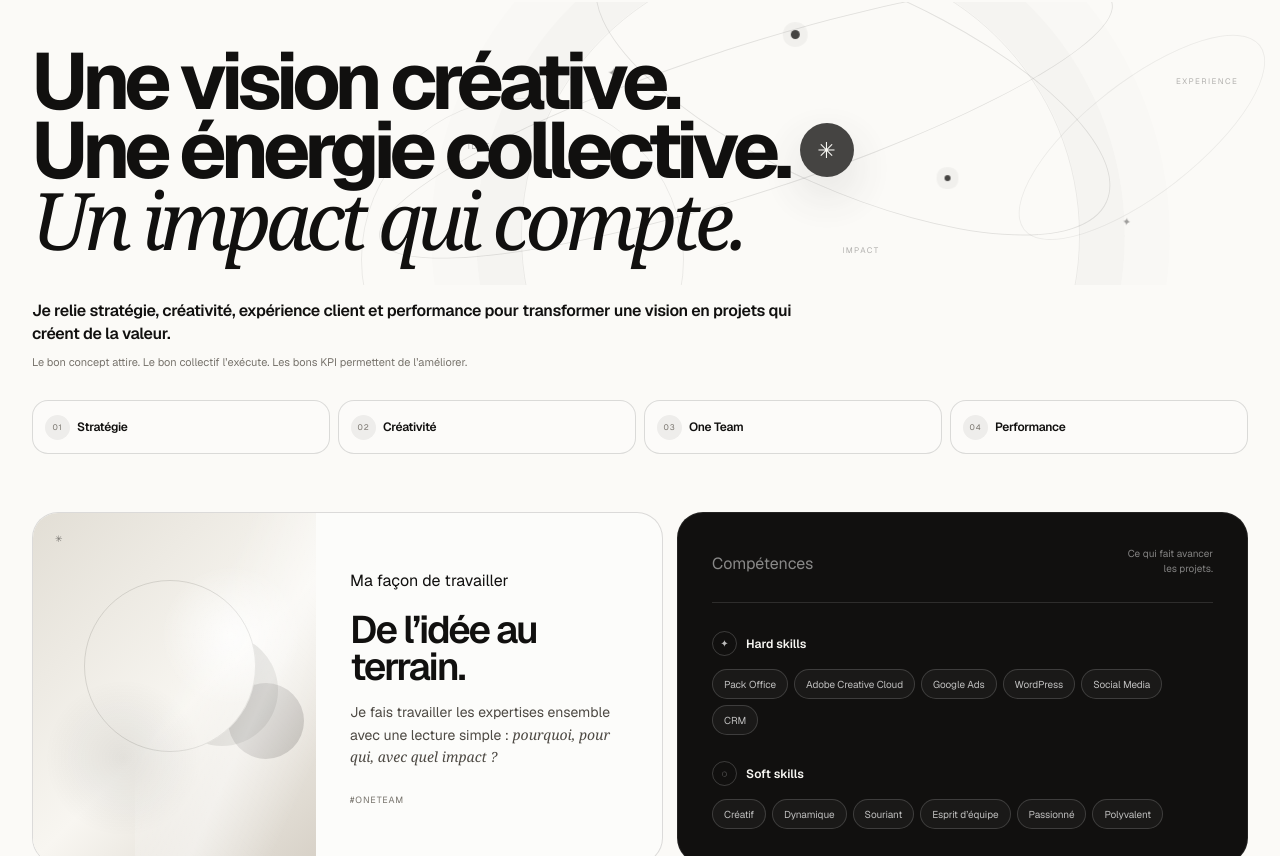
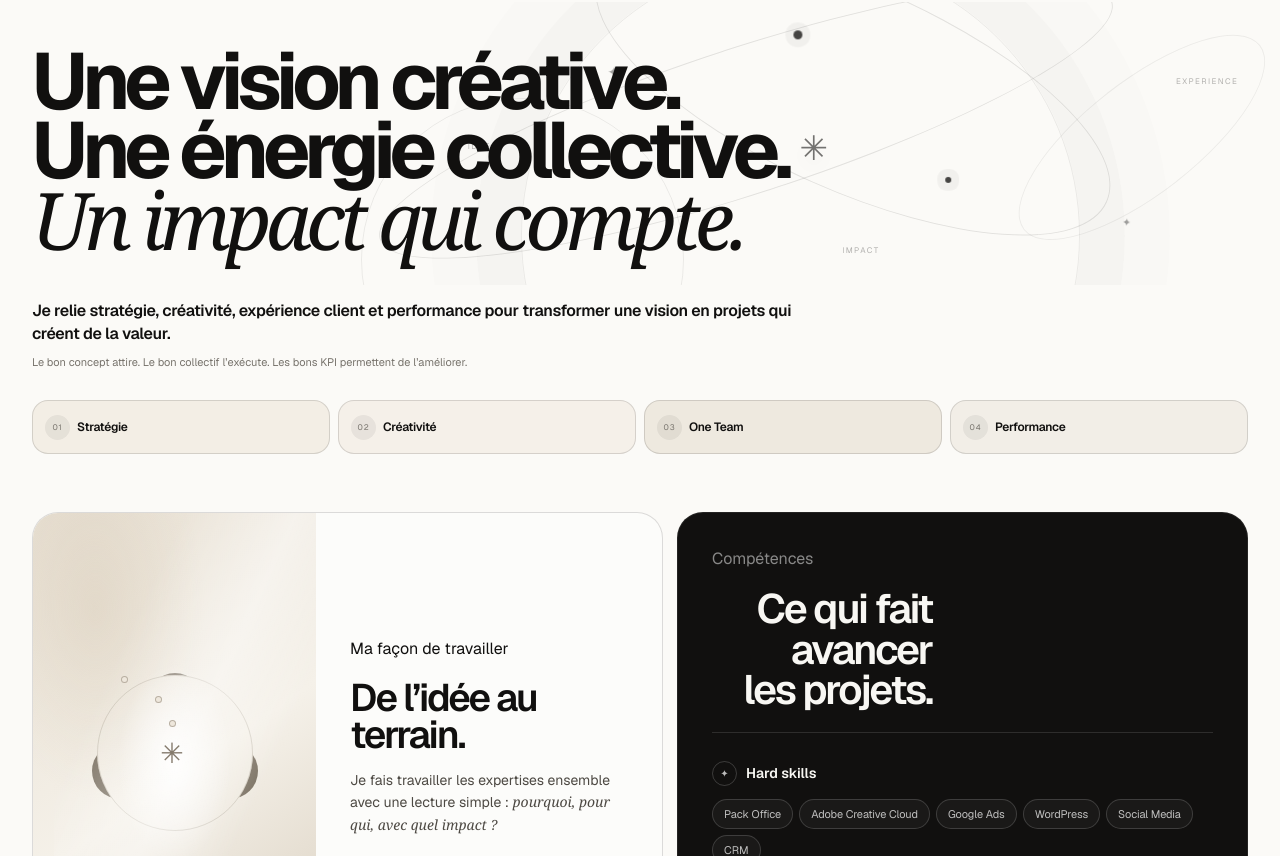
Before and after one commit to paulsebille/Portfolio, a Next.js app: page / in a window 1280 px wide. Shown: the part 1624-2480 px from the top of the page. Built offline with nearby package versions, Linux system fonts and the light colour scheme.

Commit message:
Polish About palette and skills hierarchy

```diff
--- a/app/globals.css
+++ b/app/globals.css
@@ -2144,3 +2144,59 @@ body { font-family: "Helvetica Neue", Helvetica, Arial, sans-serif; }
   .skills-card-head { display: block; }
   .skills-card-head > span { display: block; margin-top: 8px; text-align: left; }
 }
+
+
+/* About refinement */
+.about-creative-visual .creative-core {
+  width: auto; height: auto; left: 49%; top: 43%; border-radius: 0;
+  background: transparent; color: rgba(17,16,15,.75); font-size: 34px;
+  font-weight: 400; box-shadow: none; text-shadow: 0 8px 28px rgba(17,16,15,.12);
+}
+.about-principle-row:nth-child(1) { background: #f3eee5; }
+.about-principle-row:nth-child(2) { background: #f5f0e9; }
+.about-principle-row:nth-child(3) { background: #eee9df; }
+.about-principle-row:nth-child(4) { background: #f2eee7; }
+.about-principle-row:nth-child(1):hover,
+.about-principle-row:nth-child(2):hover,
+.about-principle-row:nth-child(3):hover,
+.about-principle-row:nth-child(4):hover { background: #e9e1d4; }
+.about-team-visual {
+  isolation: isolate;
+  background: radial-gradient(ellipse at 50% 52%, rgba(255,255,255,.9), transparent 28%),
+    radial-gradient(ellipse at 22% 20%, rgba(201,184,158,.28), transparent 35%),
+    linear-gradient(145deg, #e7dfd2 0%, #f5f1e9 54%, #d9cfbf 100%);
+}
+.about-team-visual::before {
+  width: 154px; height: 154px; left: 50%; top: 50%; transform: translate(-50%,-50%);
+  border: 1px solid rgba(86,72,54,.18);
+  box-shadow: -55px 18px 0 -50px rgba(76,64,48,.7), 55px 18px 0 -50px rgba(76,64,48,.7),
+    0 -52px 0 -50px rgba(76,64,48,.65);
+}
+.about-team-visual .team-art-mark {
+  position: absolute; left: 50%; top: 50%; z-index: 2; transform: translate(-50%,-50%);
+  color: rgba(85,70,51,.72); font-size: 28px; line-height: 1;
+}
+.about-team-visual .team-orbit-dot {
+  position: absolute; z-index: 2; width: 7px; height: 7px;
+  border: 1px solid rgba(85,70,51,.35); border-radius: 50%; background: #eee7dc;
+}
+.about-team-visual .dot-one { left: 31%; top: 34%; }
+.about-team-visual .dot-two { right: 27%; top: 38%; }
+.about-team-visual .dot-three { left: 48%; bottom: 24%; }
+.about-work-copy .about-one-team {
+  margin-top: 16px; color: #756a5b; font-size: 11px; font-weight: 550;
+  letter-spacing: .04em; text-transform: none;
+}
+.skills-card-head { display: block; padding-bottom: 22px; }
+.skills-card-head .eyebrow { margin: 0 0 18px; }
+.skills-card-head .skills-editorial-title {
+  display: block; color: var(--white); font-size: clamp(30px, 3.2vw, 43px);
+  font-weight: 540; letter-spacing: -.055em; line-height: .98;
+}
+.skills-showcase-title strong { font-size: 14px; }
+.about-skills-card .skill-pills-editorial span { font-size: 11px; }
+@media (max-width:560px) {
+  .about-creative-visual .creative-core { left: 49%; top: 43%; font-size: 28px; }
+  .about-team-visual::before { width: 118px; height: 118px; }
+  .skills-card-head .skills-editorial-title { font-size: 34px; }
+}
```
